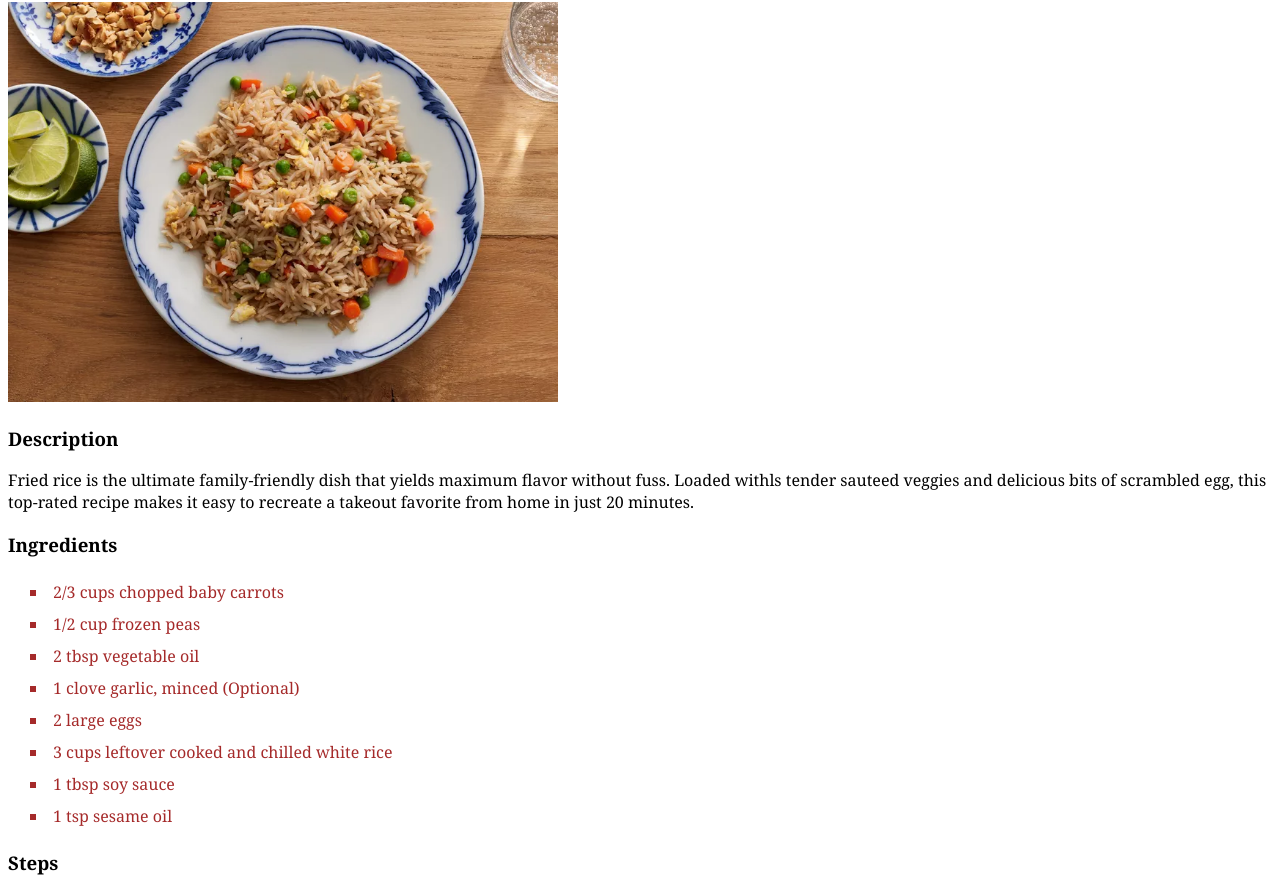
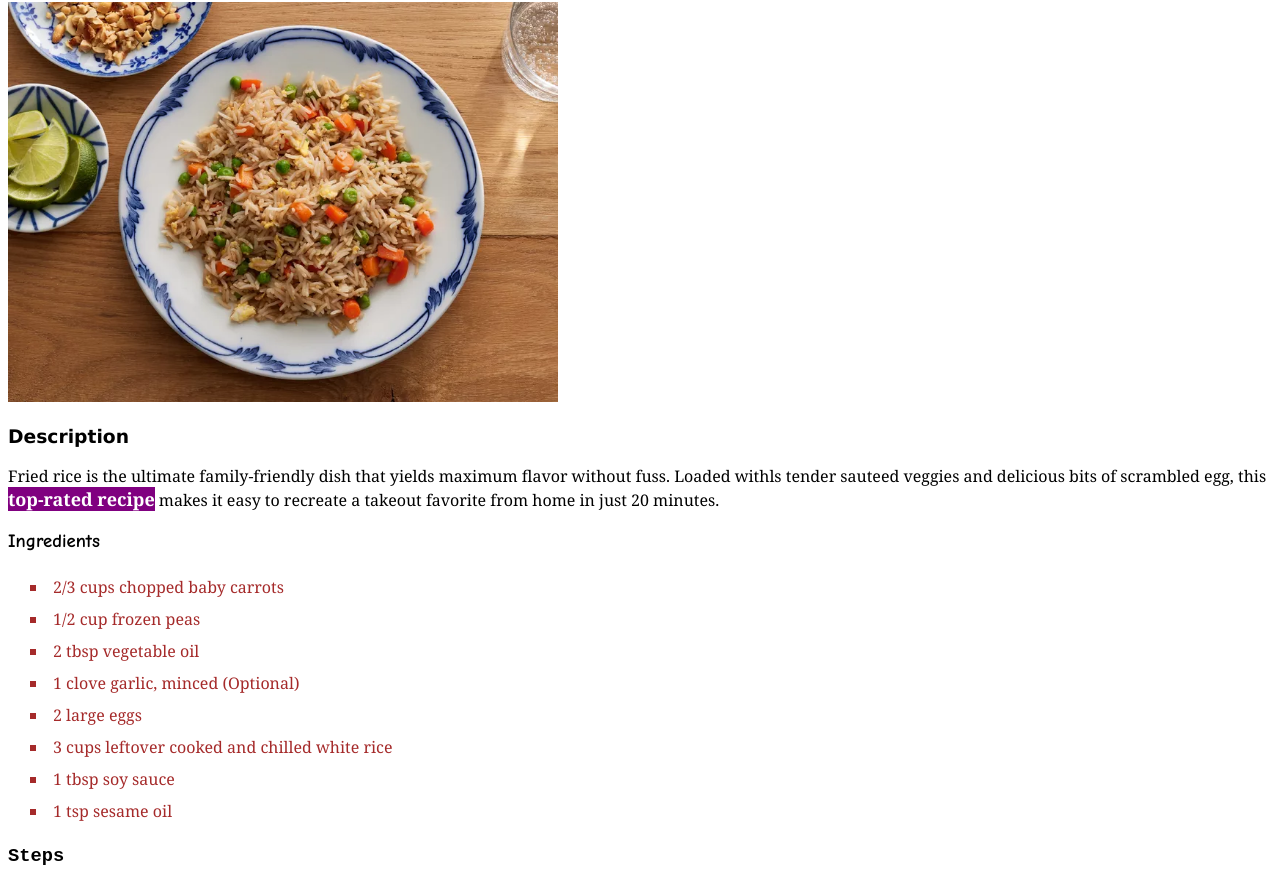
Before and after one commit to ryanbirke/odin-recipes, a plain HTML site: page recipes/fried_rice.html in a window 1280 px wide. Shown: the part 84-961 px from the top of the page. Drawn offline with Linux system fonts and the light colour scheme.

Commit message:
Added styling to each header

```diff
--- a/css/styles.css
+++ b/css/styles.css
@@ -12,3 +12,26 @@ ul li {
    padding: 5px;
    color: brown;
 }
+
+.description {
+    font-family: Verdana, Geneva, Tahoma, sans-serif;
+}
+
+.ingredients {
+    font-family: 'Comic Sans MS', 'Comic Sans', 'Lucida Sans', 'Lucida Sans Regular', 'Lucida Grande', 'Lucida Sans Unicode', Geneva, Verdana, sans-serif;
+}
+
+.steps {
+    font-family: 'Courier New', Courier, monospace;
+}
+
+.highlight {
+    color: greenyellow;
+    background-color: blue;
+}
+
+strong.highlight {
+    color: white;
+    background-color: purple;
+    font-size: 18px;
+}
--- a/recipes/fried_rice.html
+++ b/recipes/fried_rice.html
@@ -10,12 +10,12 @@
     <body>
         <h1>Fried Rice</h1>
         <img src="../img/fried_rice.jpg" alt="Fried Rice Image" height="400" width="550">
-        <h3>Description</h3>
+        <h3 class="description">Description</h3>
         <p>Fried rice is the ultimate family-friendly dish that yields maximum
             flavor without fuss. Loaded withls tender sauteed veggies and delicious
-            bits of scrambled egg, this top-rated recipe makes it easy to
+            bits of scrambled egg, this <strong class="highlight">top-rated recipe</strong> makes it easy to
             recreate a takeout favorite from home in just 20 minutes.</p>
-        <h3>Ingredients</h3>
+        <h3 class="ingredients">Ingredients</h3>
         <ul>
             <li>2/3 cups chopped baby carrots</li>
             <li>1/2 cup frozen peas</li>
@@ -26,7 +26,7 @@
             <li>1 tbsp soy sauce</li>
             <li>1 tsp sesame oil</li>
         </ul>
-        <h3>Steps</h3>
+        <h3 class="steps">Steps</h3>
         <ol>
             <li>Place carrots in a small saucepan and cover with water. Bring to a low boil and cook for 3 to 5 minutes. Stir in peas, then immediately drain in a colander.</li>
             <li>Heat a wok over high heat. Pour in vegetable oil, then stir in carrots, peas, and garlic; cook for about 30 seconds. Add eggs; stir quickly to scramble eggs with vegetables.</li>
```
Also changed, not shown: recipes/baked_salmon.html (+4 -4 lines), recipes/french_toast.html (+4 -4 lines).
